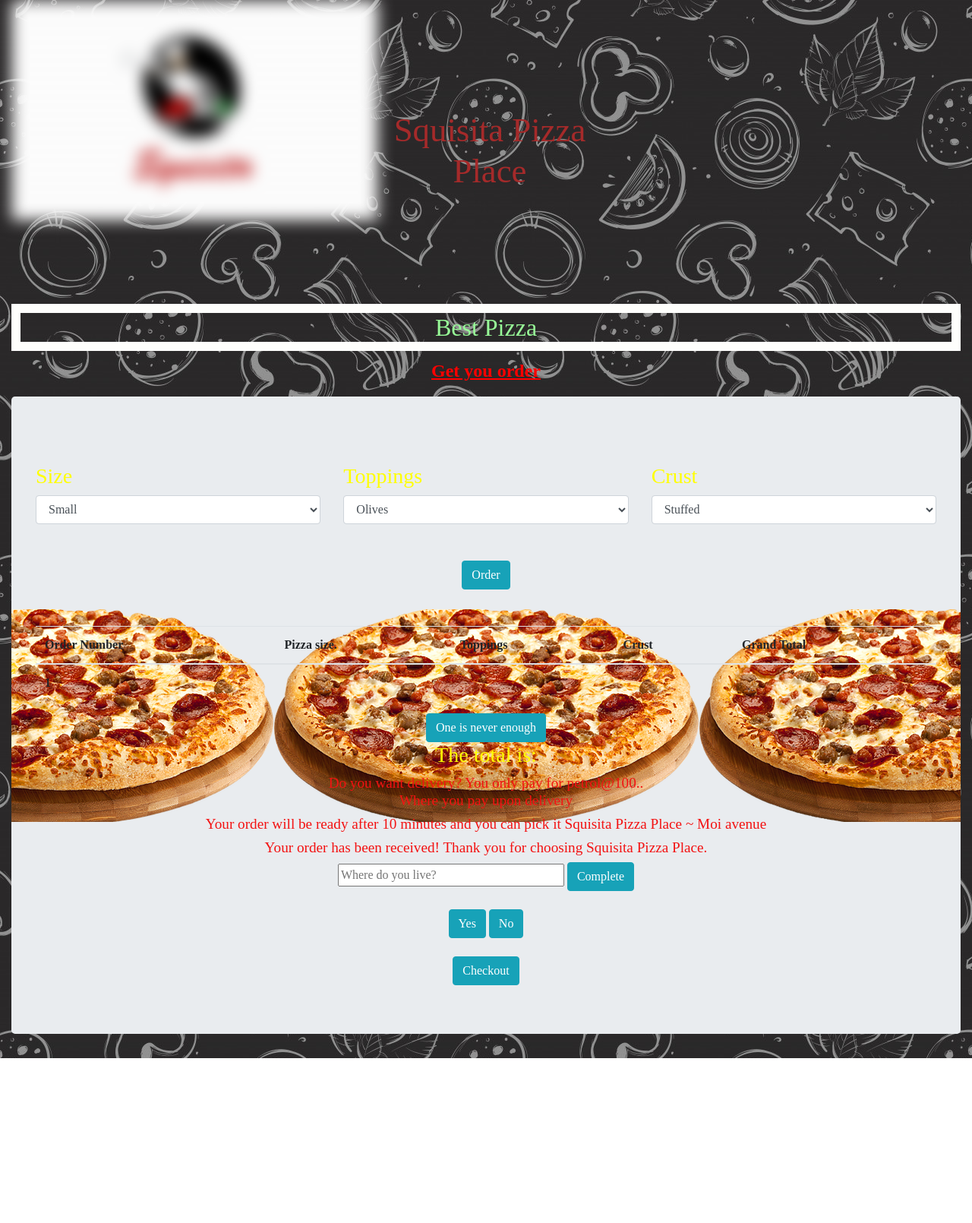
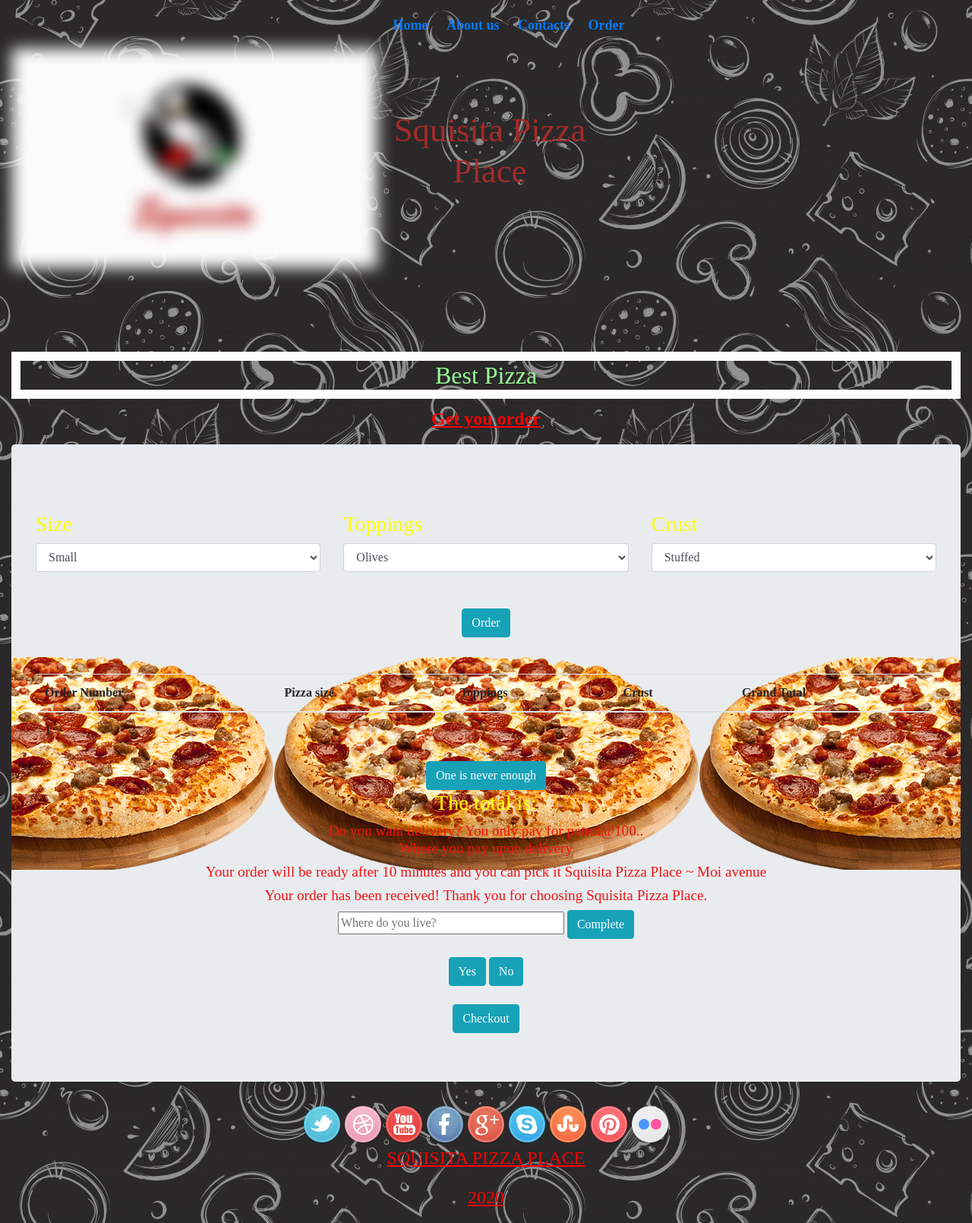
Before and after one commit to LaukeyMwaura/Squisita-food-place, a plain HTML site: page order.html in a window 1280 px wide. Shown: the whole page at 76% size. Before the commit the page ends 1393 px from the top, so only its background shows below. Drawn offline with nearby package versions, Linux system fonts and the light colour scheme; a script that the page names is missing.

Commit message:
The page is working and ready for pushing

```diff
--- a/css/order.css
+++ b/css/order.css
@@ -1,3 +1,20 @@
+nav {
+    text-align: center;
+    font-size: large;
+    font-weight: bold;
+}
+
+nav li {
+    display: inline-block;
+    margin-top: 20px;
+    margin-left: 20px;
+    margin-left: 20px;
+}
+
+nav a:hover {
+    color: red;
+}
+
 .content .title {
     font-size: 2.8rem;
     margin-top: 1rem;
@@ -119,3 +136,7 @@ body {
 .pad {
     padding-top: -100px;
 }
+
+.icons {
+    text-align: center;
+}
--- a/order.html
+++ b/order.html
@@ -15,6 +15,14 @@
 </head>
 
 <body>
+    <nav>
+        <ul>
+            <li><a href="index.html">Home</a></li>
+            <li><a href="About-Us.html">About us</a></li>
+            <li><a href="contact.html">Contacts</a></li>
+            <li><a href="order.html">Order</a></li>
+        </ul>
+    </nav>
     <div class="container-fluid">
         <header class="showcase">
             <div class="content">
@@ -118,6 +126,22 @@
             </div>
         </div>
     </div>
+    <div class="icons">
+        <img src="img/twitter.png">
+        <img src="img/dribble.png">
+        <img src="img/you_tube.png">
+        <img src="img/facebook.png">
+        <img src="img/g_plus.png">
+        <img src="img/skype.png">
+        <img src="img/stumble_upon.png">
+        <img src="img/pinterest.png">
+        <img src="img/flickr.png">
+        <p class="text">
+            SQUISITA PIZZA PLACE
+        </p>
+        <p class="text">
+            2020
+        </p>
 </body>
 
 </html>
```
Also changed, not shown: About-Us.html (+6 -5 lines), contact.html (+1 -0 lines), index.html (+1 -0 lines).
